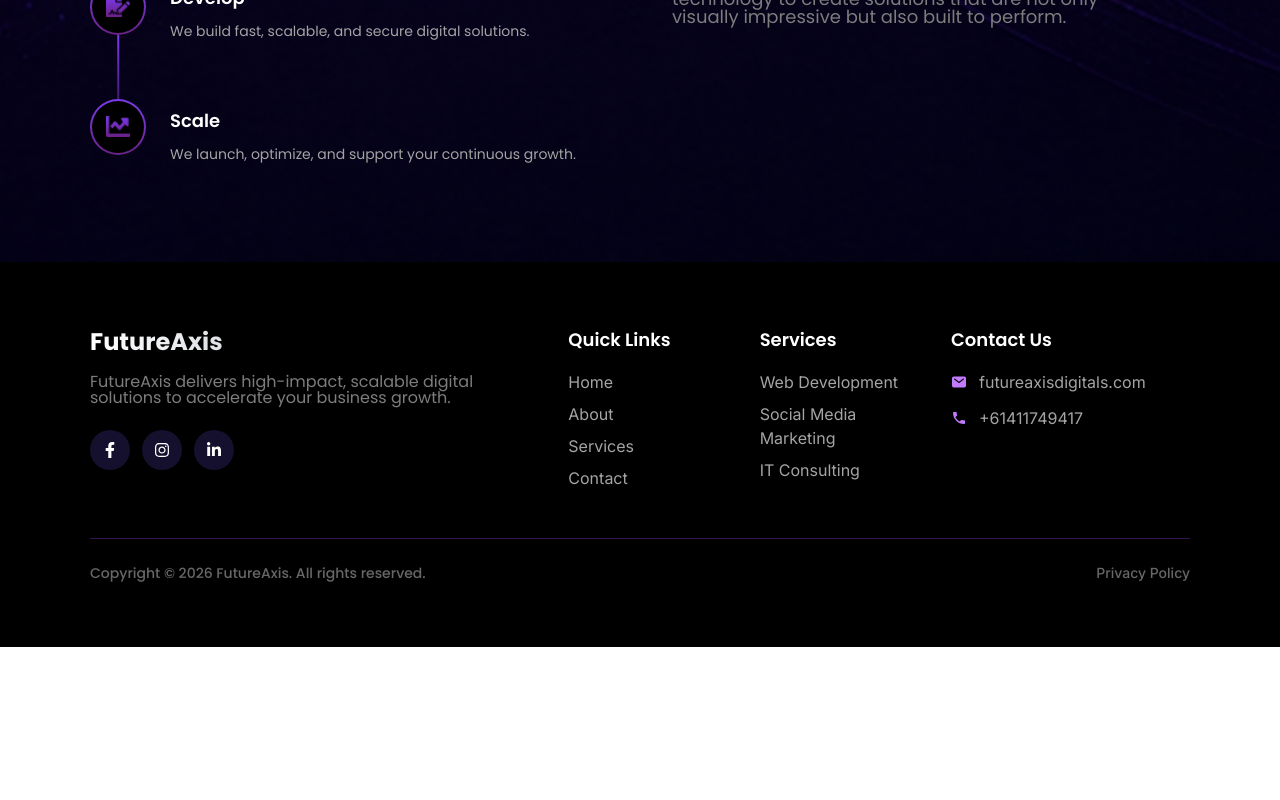
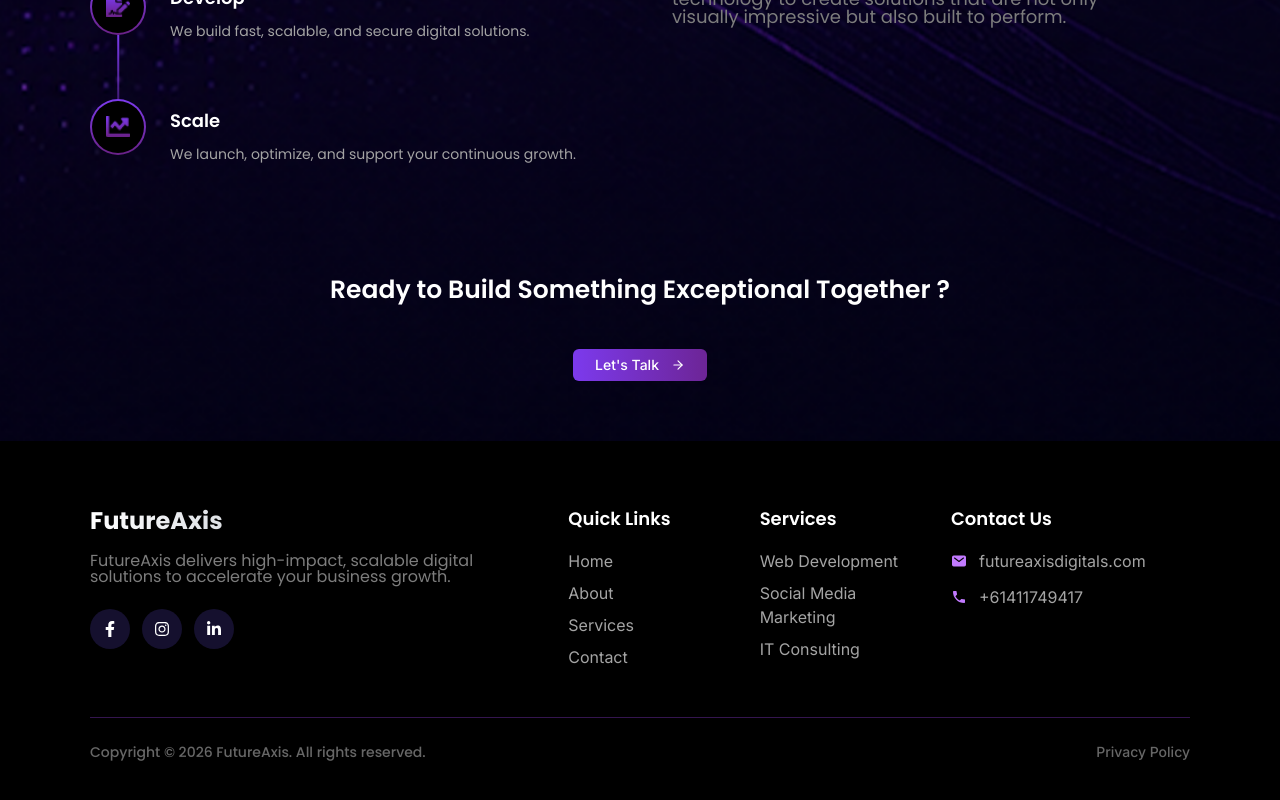
Before and after one commit to FutureAxis/futureaxis-official-web, a Next.js app: page / in a window 1280 px wide. Shown: the part 3125-3925 px from the top of the page. Before the commit the page ends 3772 px from the top, so only its background shows below. Built offline with nearby package versions, Linux system fonts and the light colour scheme.

Commit message:
feat: add CTASection import and usage in the Home component

```diff
--- a/app/page.tsx
+++ b/app/page.tsx
@@ -6,6 +6,7 @@ import AboutSection from "@/components/sections/Home/About";
 import backgroundImage from "@/public/images/home/background-image.png";
 import ProcessSection from "@/components/sections/Home/OurProcess";
 import ServicesSection from "@/components/sections/Home/Services";
+import CTASection from "@/components/sections/Home/CTASection";
 
 export default function Home() {
     return (
@@ -28,6 +29,7 @@ export default function Home() {
                     <AboutSection />
                     <ServicesSection />
                     <ProcessSection />
+                    <CTASection />
                 </div>
             </div>
         </main>
```
